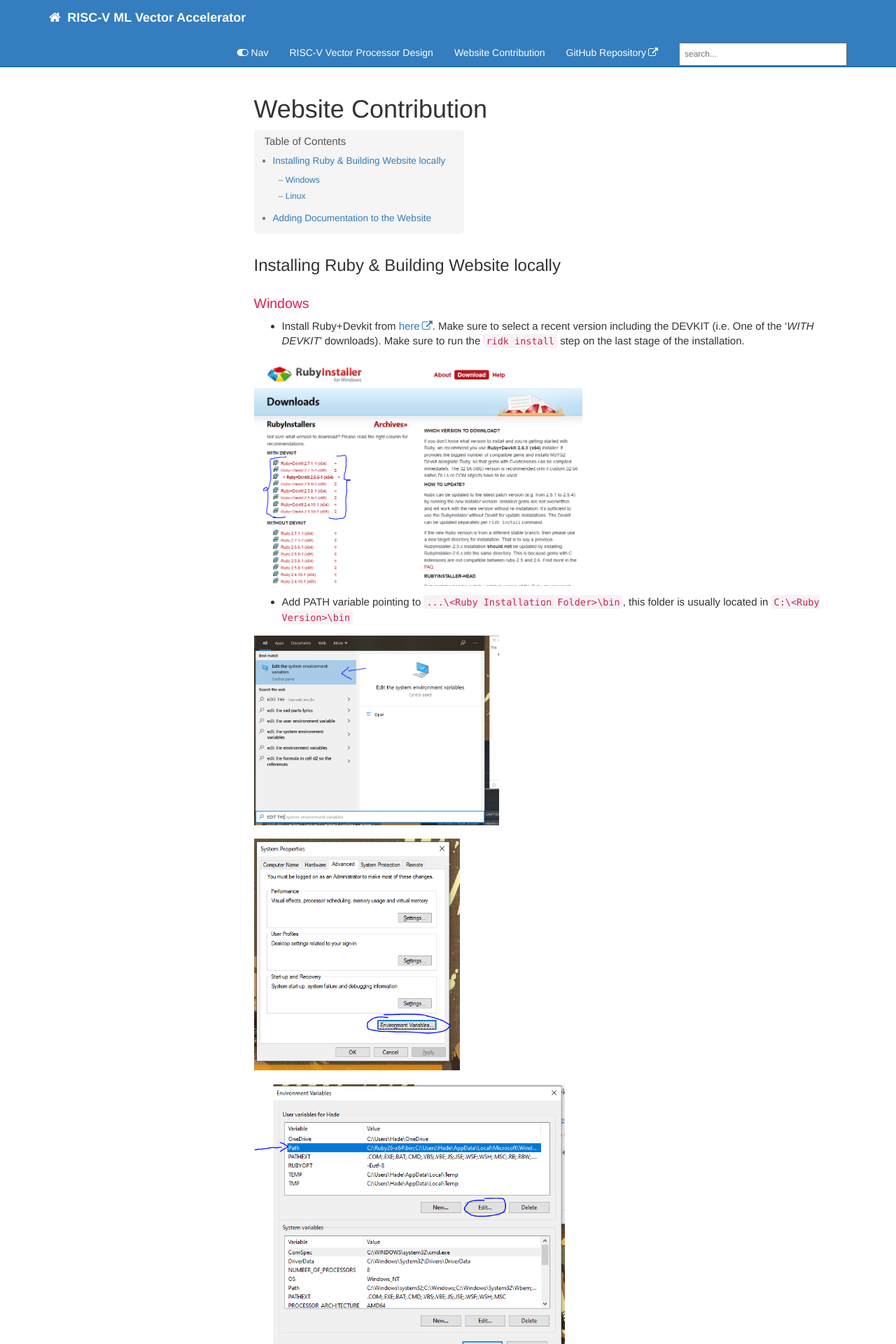
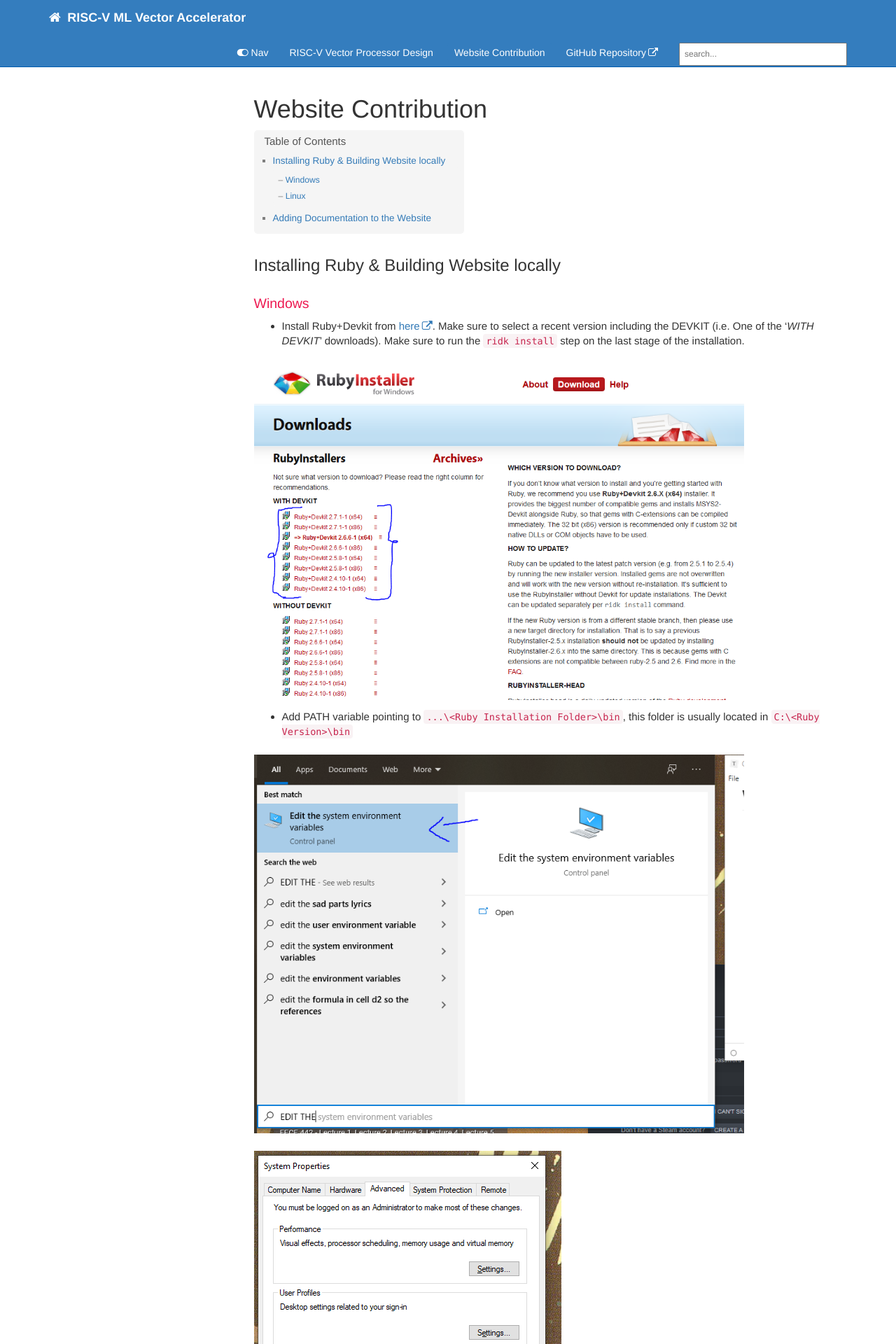
Before and after one commit to mfkiwl/RISC-V_Vector_Accelerator_For_ML, a Jekyll site: the page built from docs/pages/Guides/Guide-AddingDocumentation.md, in a window 1280 px wide. Shown: the top 1920 px of the page at 70% size. Built offline with Jekyll 4.4.1, drawn with Linux system fonts in a browser that asks for light colours; comment, search, counter and statistics services are not loaded.

```diff
--- a/docs/pages/Guides/Guide-AddingDocumentation.md
+++ b/docs/pages/Guides/Guide-AddingDocumentation.md
@@ -13,17 +13,17 @@ folder: Guides
 
 - Install Ruby+Devkit from [here](https://rubyinstaller.org/downloads/). Make sure to select a recent version including the DEVKIT (i.e.  One of the '*WITH DEVKIT*' downloads). Make sure to run the `ridk install` step on the last stage of the installation.
 
-<img src="../../images/tut_1.PNG" style="zoom: 67%;" />
+![](../../images/tut_1.PNG)
 
 - Add PATH variable pointing to `...\<Ruby Installation Folder>\bin`, this folder is usually located in `C:\<Ruby Version>\bin`
 
-<img src="../../images/tut_2.PNG" style="zoom:50%;" />
+![](../../images/tut_2.PNG)
 
-<img src="../../images/tut_3.PNG" style="zoom: 67%;" />
+![](../../images/tut_3.PNG)
 
-<img src="../../images/tut_4.PNG" style="zoom:67%;" />
+![](../../images/tut_4.PNG)
 
-<img src="../../images/tut_5.PNG" style="zoom:50%;" />
+![](../../images/tut_5.PNG)
 
 - Open a CMD session, and Install Jekyll and Bundler using the command  `gem install jekyll bundler`. To make sure that jekyll was properly installed, you can try to type `jekyll -v` and it will display your current jekyll version.
 
@@ -41,7 +41,7 @@ folder: Guides
 
 ![](../../images/tut_9.PNG)
 
-<img src="../../images/tut_10.PNG" style="zoom:50%;" />
+![](../../images/tut_10.PNG)
 
 ### Linux
 
```
